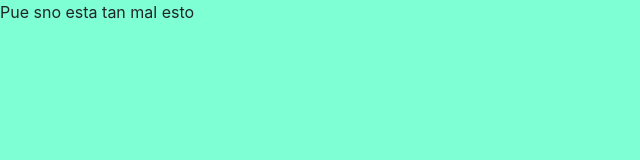
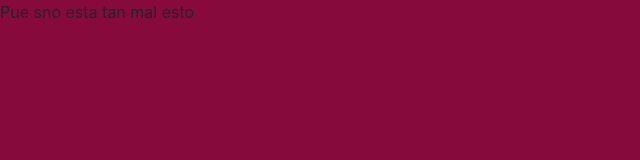
Before and after one commit to Eliiminado/MiPrimerRepo, a plain HTML site: page index.html in a window 1280 px wide. Shown: the whole page, without its empty margins (0-640 px from the left). Drawn offline with nearby package versions, Linux system fonts and the light colour scheme.

Commit message:
Change color

```diff
--- a/MyStyle.css
+++ b/MyStyle.css
@@ -1,3 +1,3 @@
 body{
-    background-color: aquamarine;
+    background-color: rgb(134, 11, 60);
 }
```
